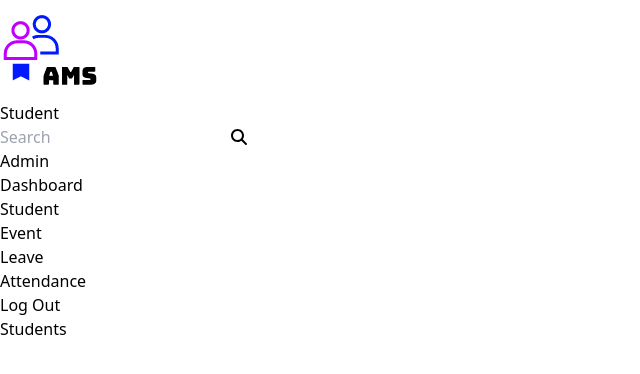
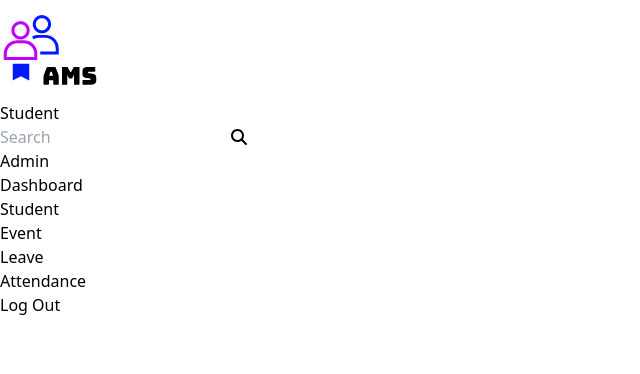
Before and after one commit to JigmeTenzinChogyel/AMS-Attendance-Management-System-, a React (Vite) app: page /student in a window 1280 px wide. Shown: the top 374 px of the page, without its empty margins (0-640 px from the left). Built offline with nearby package versions, Linux system fonts and the light colour scheme.

Commit message:
add styled-components

```diff
--- a/package.json
+++ b/package.json
@@ -21,7 +21,8 @@
     "react-chartjs-2": "^5.2.0",
     "react-data-table-component": "^7.5.4",
     "react-dom": "^18.2.0",
-    "react-router-dom": "^6.16.0"
+    "react-router-dom": "^6.16.0",
+    "styled-components": "^6.0.8"
   },
   "devDependencies": {
     "@types/react": "^18.2.15",
--- a/src/pages/Students.jsx
+++ b/src/pages/Students.jsx
@@ -1,7 +1,10 @@
+import StudentTable from "./student/StudentTable"
 
 function Students() {
   return (
-    <div>Students</div>
+    <div>
+      <StudentTable />
+    </div>
   )
 }
 
--- /dev/null
+++ b/src/pages/student/StudentTable.jsx
@@ -0,0 +1,9 @@
+function StudentTable() {
+  return (
+    <div>
+
+    </div>
+  )
+}
+
+export default StudentTable
```
Also changed, not shown: 1 other file (tests, documents, lock files or other folders).
